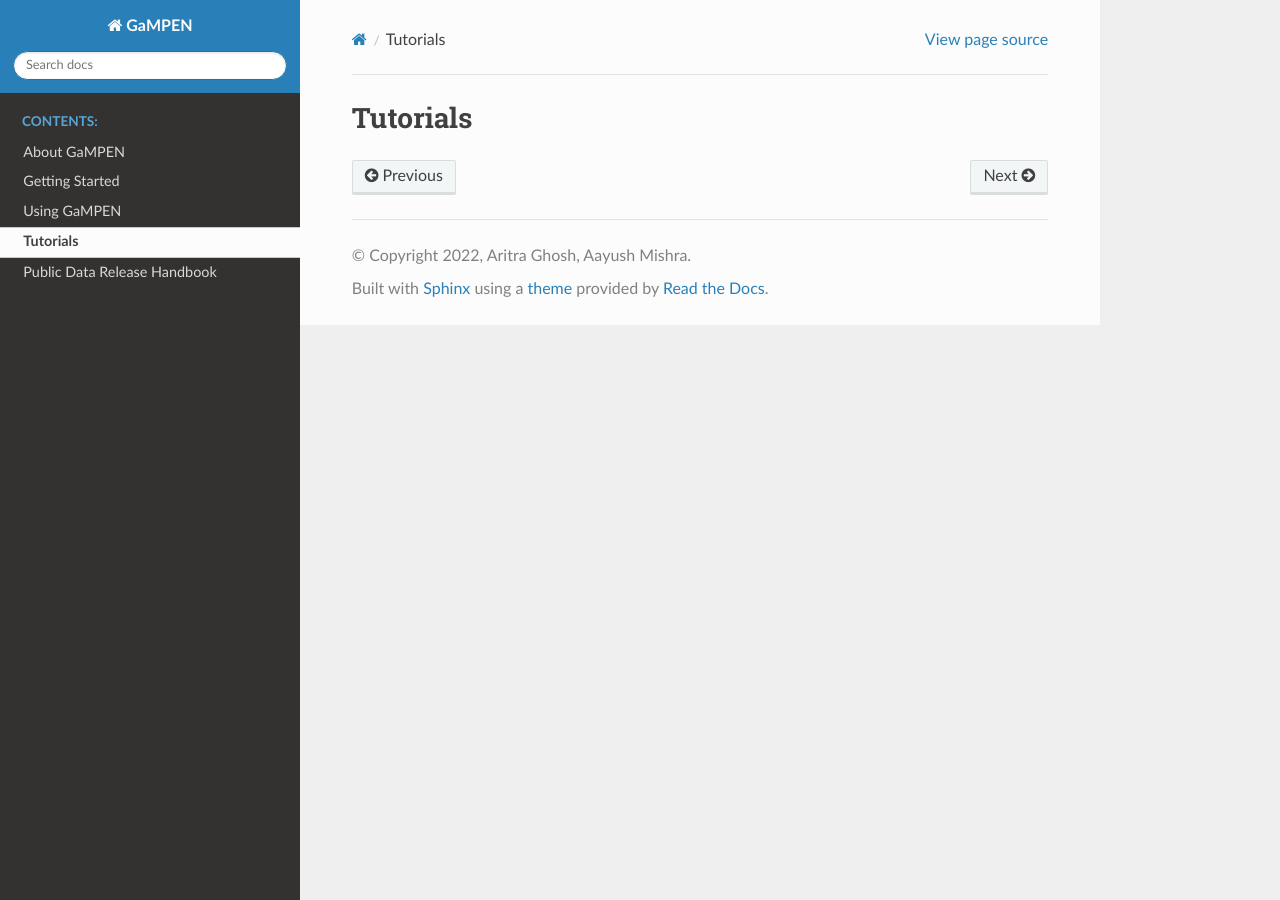
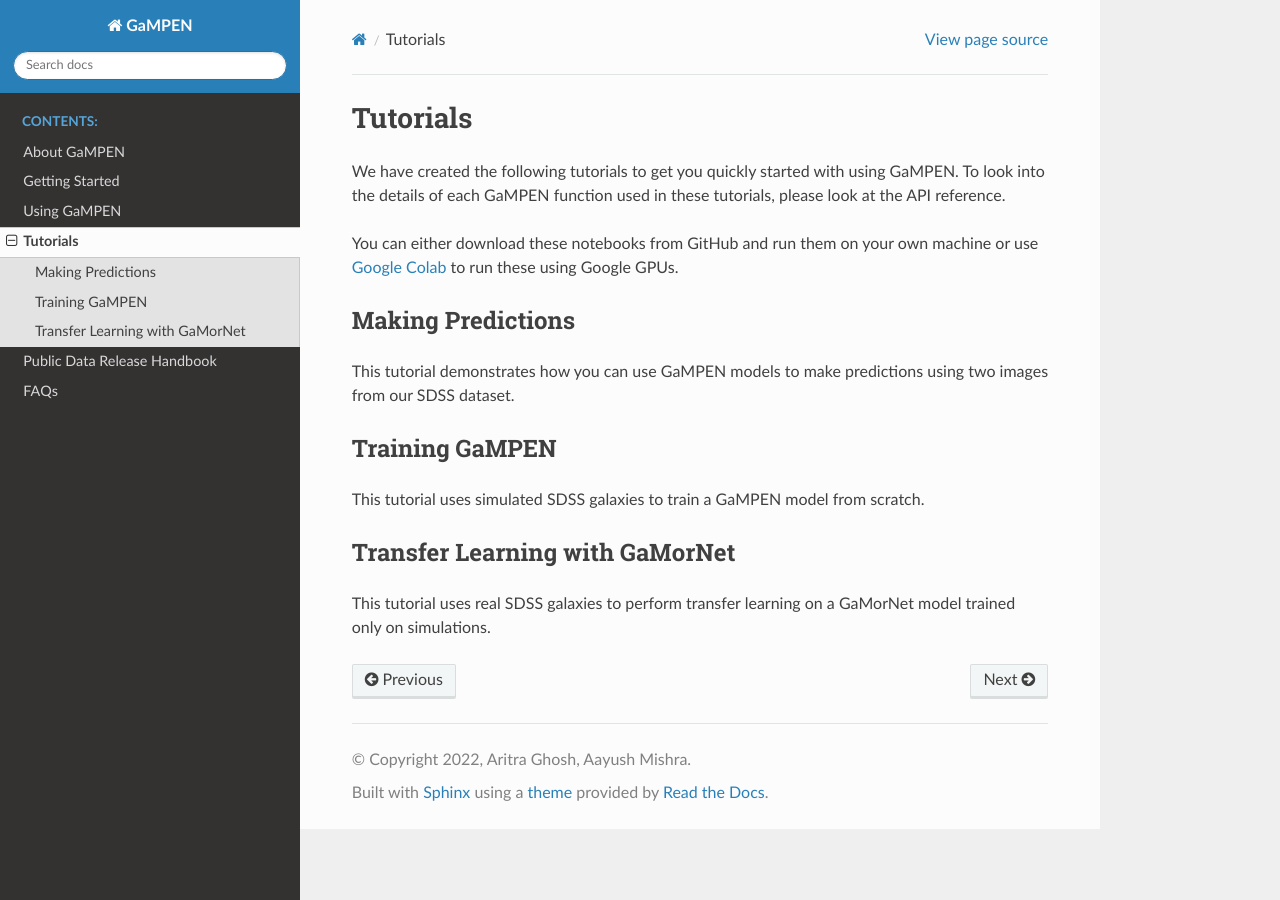
Before and after one commit to aritraghsh09/GaMPEN, a Sphinx documentation site: the page built from docs/source/Tutorials.md, in a window 1280 px wide. Built offline with Sphinx 7.4.7 and the Read the Docs theme 2.0.0, drawn with Linux system fonts in a browser that asks for light colours.

Commit message:
Added more content

```diff
--- a/docs/source/Tutorials.md
+++ b/docs/source/Tutorials.md
@@ -1 +1,17 @@
 # Tutorials
+
+We have created the following tutorials to get you quickly started with using GaMPEN. To look into the details of each GaMPEN function used in these tutorials, please look at the API reference.
+
+You can either download these notebooks from GitHub and run them on your own machine or use [Google Colab](https://colab.research.google.com/) to run these using Google GPUs.
+
+## Making Predictions
+
+This tutorial demonstrates how you can use GaMPEN models to make predictions using two images from our SDSS dataset.
+
+## Training GaMPEN
+
+This tutorial uses simulated SDSS galaxies to train a GaMPEN model from scratch.
+
+## Transfer Learning with GaMorNet
+
+This tutorial uses real SDSS galaxies to perform transfer learning on a GaMorNet model trained only on simulations.
```
Also changed, not shown: docs/source/FAQs.md (added, +20 -0 lines), docs/source/index.md (+2 -0 lines).
